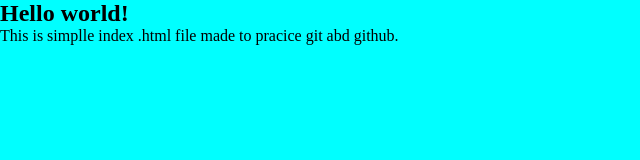
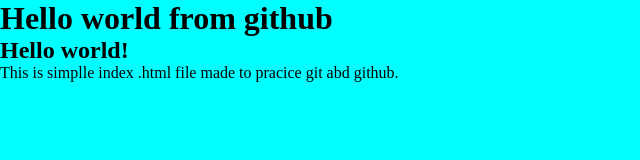
Before and after one commit to moazamshigri/LocalRepo, a plain HTML site: page index.html in a window 1280 px wide. Shown: the whole page, without its empty margins (0-640 px from the left). Drawn offline with Linux system fonts and the light colour scheme.

Commit message:
This is updated index.html

```diff
--- a/index.html
+++ b/index.html
@@ -7,6 +7,7 @@
 <link rel="stylesheet" href="style.css">
 </head>
 <body>
+    <h1>Hello world from github</h1>
     <h2>Hello world!</h2>
     <p>This is simplle index .html file made to pracice git abd github.</p>
 
```
